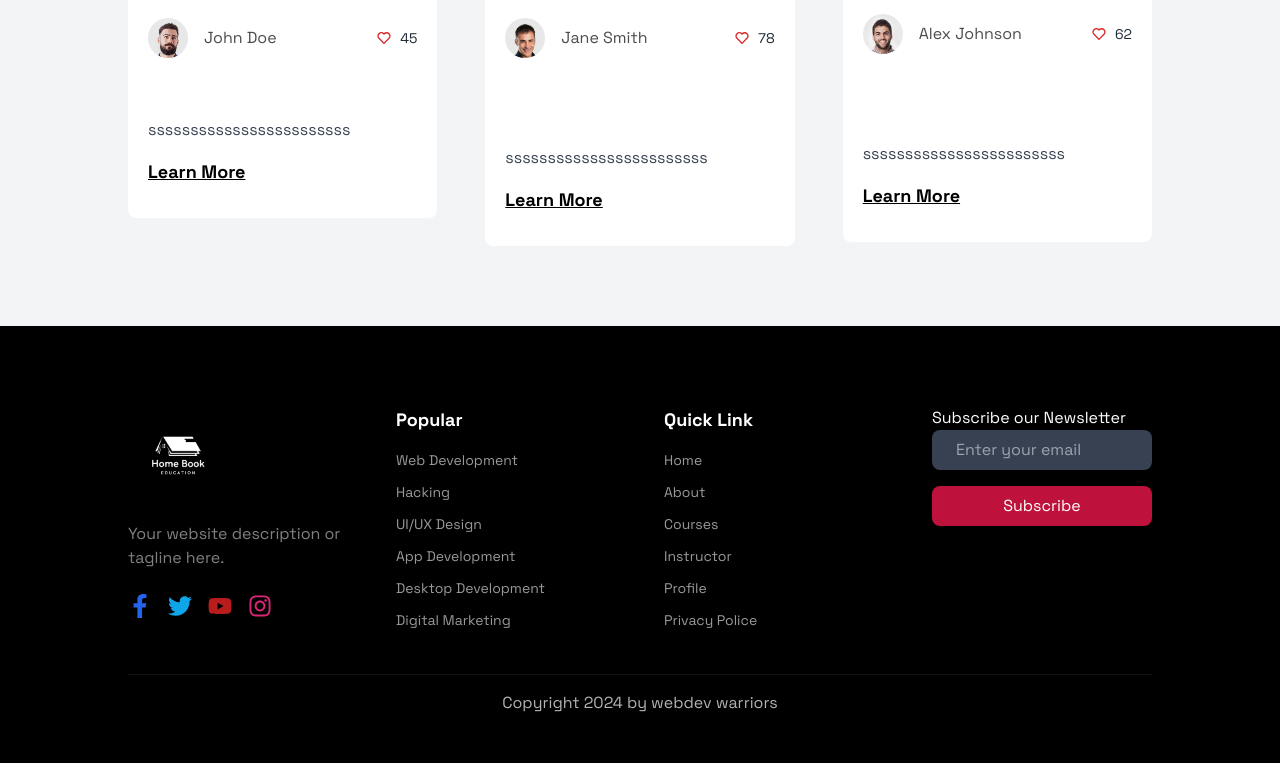
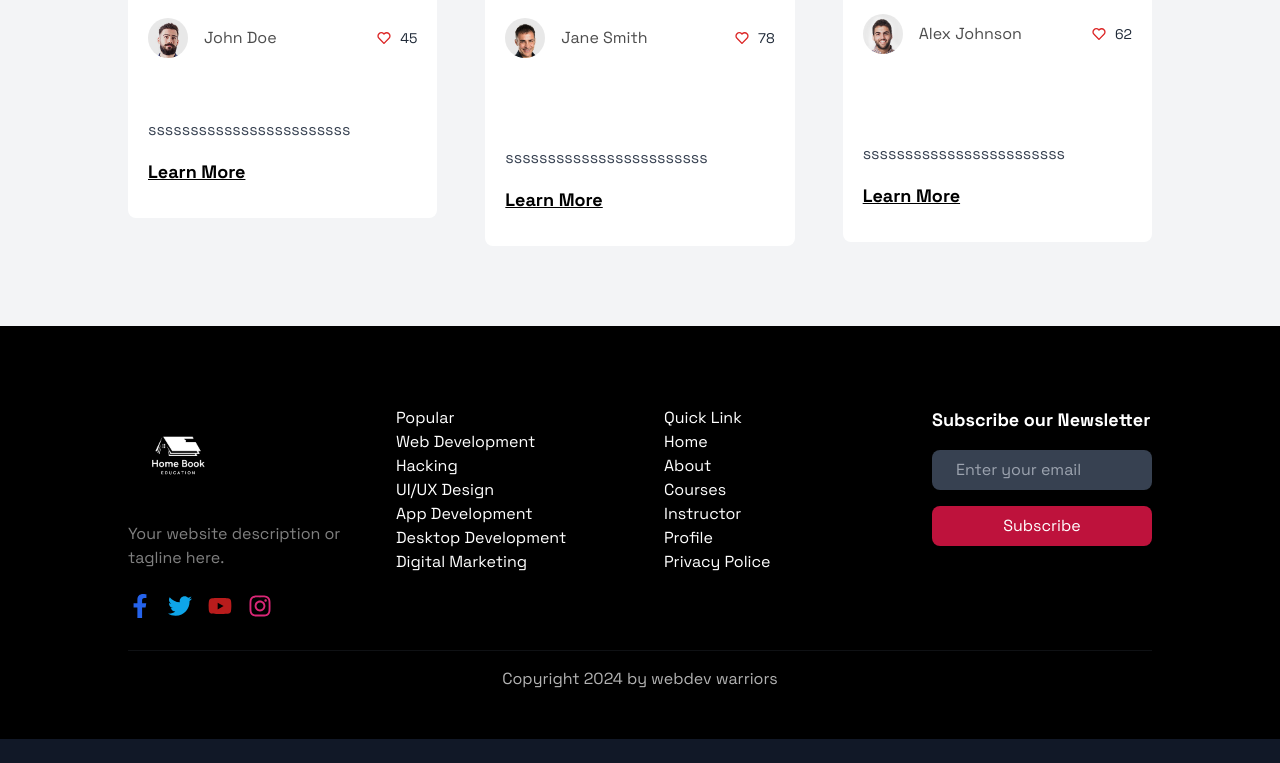
Before and after one commit to NadeeTharuka/new-lms, a Next.js app: page / in a window 1280 px wide. Shown: the part 4242-5005 px from the top of the page. After the commit the page ends 4981 px from the top, so only its background shows below. Built offline with nearby package versions, Linux system fonts and the light colour scheme.

Commit message:
Update globals.css

```diff
--- a/app/globals.css
+++ b/app/globals.css
@@ -19,11 +19,11 @@
       @apply md:px-12 md:py-2.5 px-6 py-1.5 text-white font-semibold text-sm md:text-lg transition-all duration-200 rounded-lg;
     }
 
-    .footer_heading {
+    .footer__heading {
       @apply text-lg text-white font-bold mb-4;
     }
 
-    .footer_link {
+    .footer__link {
       @apply text-sm text-white hover:text-green-700 cursor-pointer text-opacity-60 mb-3 w-fit transition;
     }
 }
```
